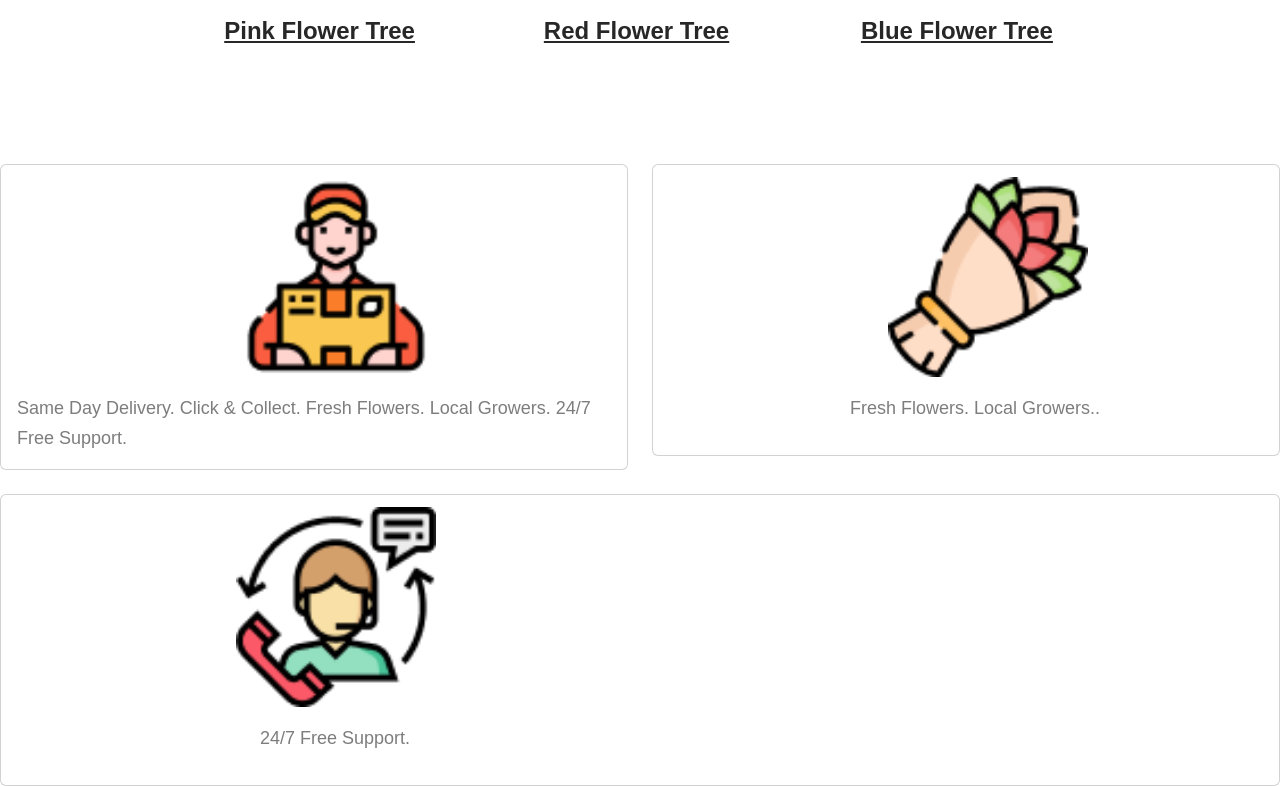
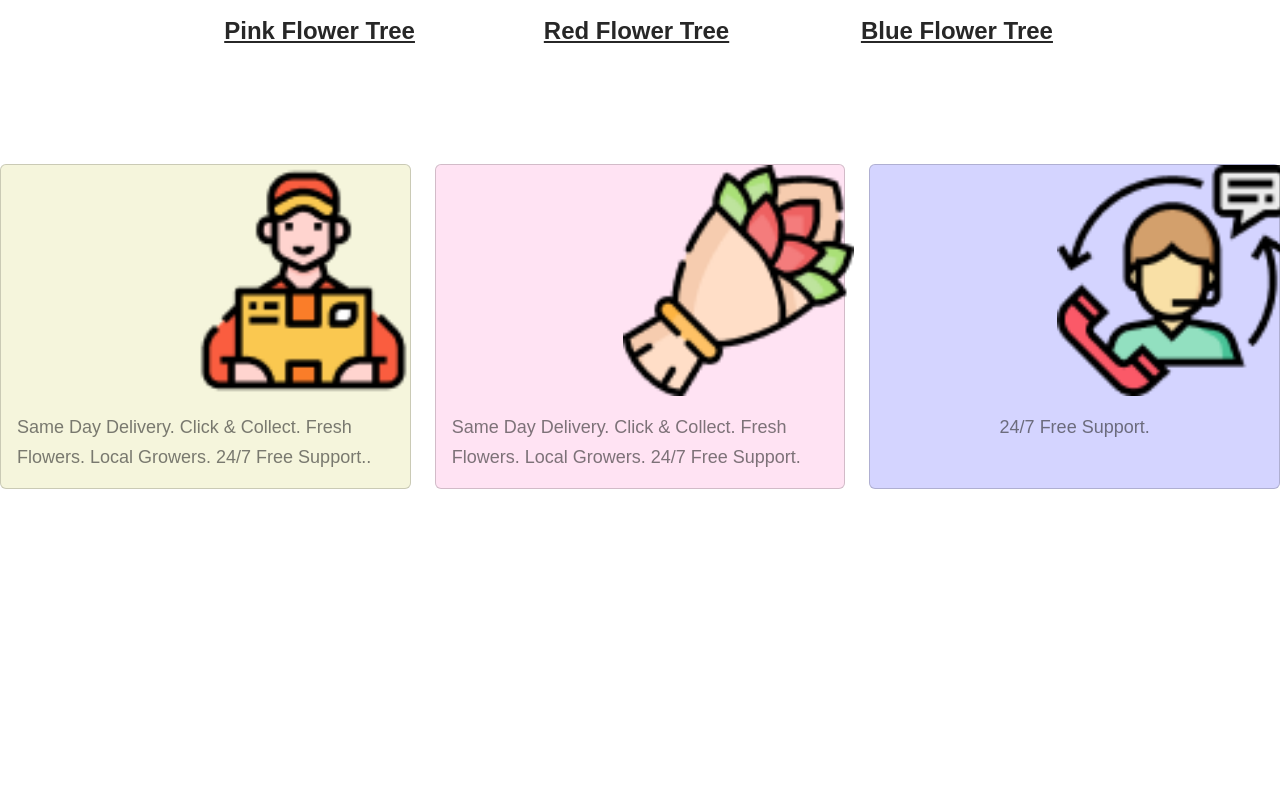
Before and after one commit to munny006/Flower-Shop, a plain HTML site: page index.html in a window 1280 px wide. Shown: the part 1510-2296 px from the top of the page. After the commit the page ends 1999 px from the top, so only its background shows below. Drawn offline with nearby package versions, Linux system fonts and the light colour scheme.

Commit message:
updated background color

```diff
--- a/index.html
+++ b/index.html
@@ -71,41 +71,51 @@
 
 <!--card section-->
 
-<div class="row g-4">
-    <div class="col md-4">
-      <div class="card">
-        <img src="image/Group 57.png" class="card-img-top group-image" alt="...">
+<section>
+  <div class="row row-cols-1 row-cols-md-3 g-4">
+    <div class="col">
+      <div class="card h-100" style="background: beige;
+}">
+        <img src="image/Group 57.png" class="card-img-top" alt="..." style="    width: 231px;
+    float: left;
+    margin-left: 187px;">
+        <div class="card-body">
+
+          <p class="card-text">Same Day Delivery. Click & Collect.
+            Fresh Flowers. Local Growers.
+            24/7 Free Support..</p>
+        </div>
+
+      </div>
+    </div>
+    <div class="col">
+      <div class="card h-100" style="background: #ffc4e578;">
+        <img src="image/Group 58.png" class="card-img-top" alt="..."style="    width: 231px;
+    float: left;
+    margin-left: 187px;">
         <div class="card-body">
 
           <p class="card-text">Same Day Delivery. Click & Collect.
             Fresh Flowers. Local Growers.
             24/7 Free Support.</p>
         </div>
+
       </div>
     </div>
-    <div class="col md-4">
-        <div class="card">
-          <img src="image/Group 58.png" class="card-img-top group-image" alt="...">
-          <div class="card-body">
+    <div class="col">
+      <div class="card h-100" style="background: #0000ff2b;">
+        <img src="image/Group 59.png" class="card-img-top" alt="..." style="    width: 231px;
+    float: left;
+    margin-left: 187px;">
+        <div class="card-body">
 
-            <p class="card-text-1">Fresh Flowers. Local Growers..</p>
-          </div>
+          <p class="card-text text-center">24/7 Free Support.</p>
         </div>
+
       </div>
-      <div class="col md-4">
-        <div class="card">
-          <img src="image/Group 59.png" class="card-img-top group-image" alt="...">
-          <div class="card-body">
-
-            <p class="card-text-2">24/7 Free Support.</p>
-          </div>
-        </div>
-      </div>
-
+    </div>
   </div>
-
-
-
+      </section>
 
 
 
```
Also changed, not shown: style/style.css (line endings or trailing spaces).
